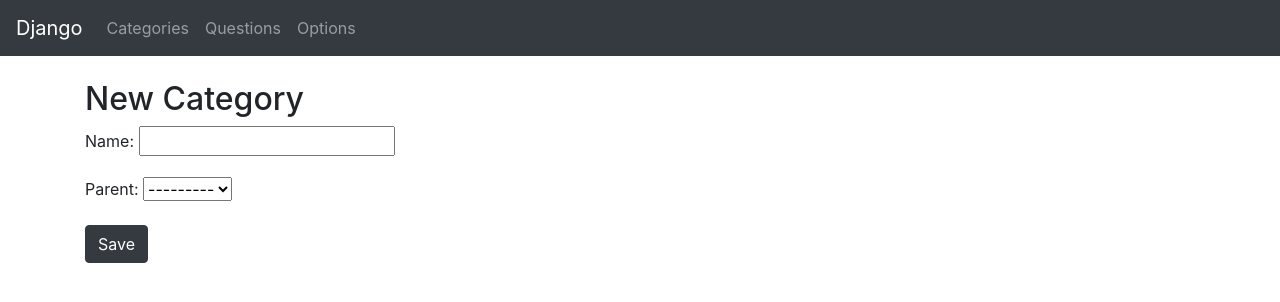
After one commit to jgillard/practising-python-django, a Django app: page /categories/new in a window 1280 px wide. The commit adds this page. Shown: the top 302 px of the page. Run offline with Django 3.2, Linux system fonts and the light colour scheme; data that the repository does not hold is empty; some libraries are stand-ins or nearby versions.

Commit message:
Feature: Add new Category

```diff
--- /dev/null
+++ b/categories/forms.py
@@ -0,0 +1,9 @@
+from django.forms import ModelForm
+
+from .models import Category
+
+
+class CategoryForm(ModelForm):
+    class Meta:
+        model = Category
+        fields = ['name', 'parent']
--- a/categories/templates/category_list.html
+++ b/categories/templates/category_list.html
@@ -18,4 +18,8 @@
   {% endfor %}
 </ul>
 
+<a href="{% url 'category_new' %}">
+  <button type="button" class="btn btn-dark">New Category</button>
+</a>
+
 {% endblock %}
--- /dev/null
+++ b/categories/templates/category_new.html
@@ -0,0 +1,12 @@
+{% extends "base.html" %}
+
+
+{% block content %}
+
+<h2>New Category</h2>
+<form method="POST" class="post-form">{% csrf_token %}
+  {{ form.as_p }}
+  <button type="submit" class="save btn btn-dark">Save</button>
+</form>
+
+{% endblock %}
--- a/categories/urls.py
+++ b/categories/urls.py
@@ -7,6 +7,7 @@ urlpatterns = [
 
     path('categories/', views.CategoryListView.as_view(), name='category_list'),
     path('categories/<int:pk>/', views.CategoryView.as_view(), name='category_detail'),
+    path('categories/new', views.category_new, name='category_new'),
 
     path('questions/', views.QuestionListView.as_view(), name='question_list'),
     path('questions/<int:pk>/', views.QuestionView.as_view(), name='question_detail'),
--- a/categories/views.py
+++ b/categories/views.py
@@ -1,7 +1,8 @@
-from django.shortcuts import render
+from django.shortcuts import redirect, render
 from django.views import generic
 
 from .models import Category, Question, Option
+from .forms import CategoryForm
 
 
 def index(request):
@@ -12,29 +13,47 @@ def index(request):
     }
     return render(request, 'index.html', context)
 
+
 class CategoryListView(generic.ListView):
     model = Category
     template_name = 'category_list.html'
     context_object_name = 'category_list'
 
+
 class CategoryView(generic.DetailView):
     model = Category
     template_name = 'category_detail.html'
+
+
+def category_new(request):
+    if request.method == "POST":
+        form = CategoryForm(request.POST)
+        if form.is_valid():
+            category = form.save()
+            category.save()
+            return redirect('category_detail', pk=category.pk)
+    else:
+        form = CategoryForm()
+        return render(request, 'category_new.html', {'form': form})
+
 
 class QuestionListView(generic.ListView):
     model = Question
     template_name = 'question_list.html'
     context_object_name = 'question_list'
 
+
 class QuestionView(generic.DetailView):
     model = Question
     template_name = 'question_detail.html'
+
 
 class OptionListView(generic.ListView):
     model = Option
     template_name = 'option_list.html'
     context_object_name = 'option_list'
 
+
 class OptionView(generic.DetailView):
     model = Option
     template_name = 'option_detail.html'
```
